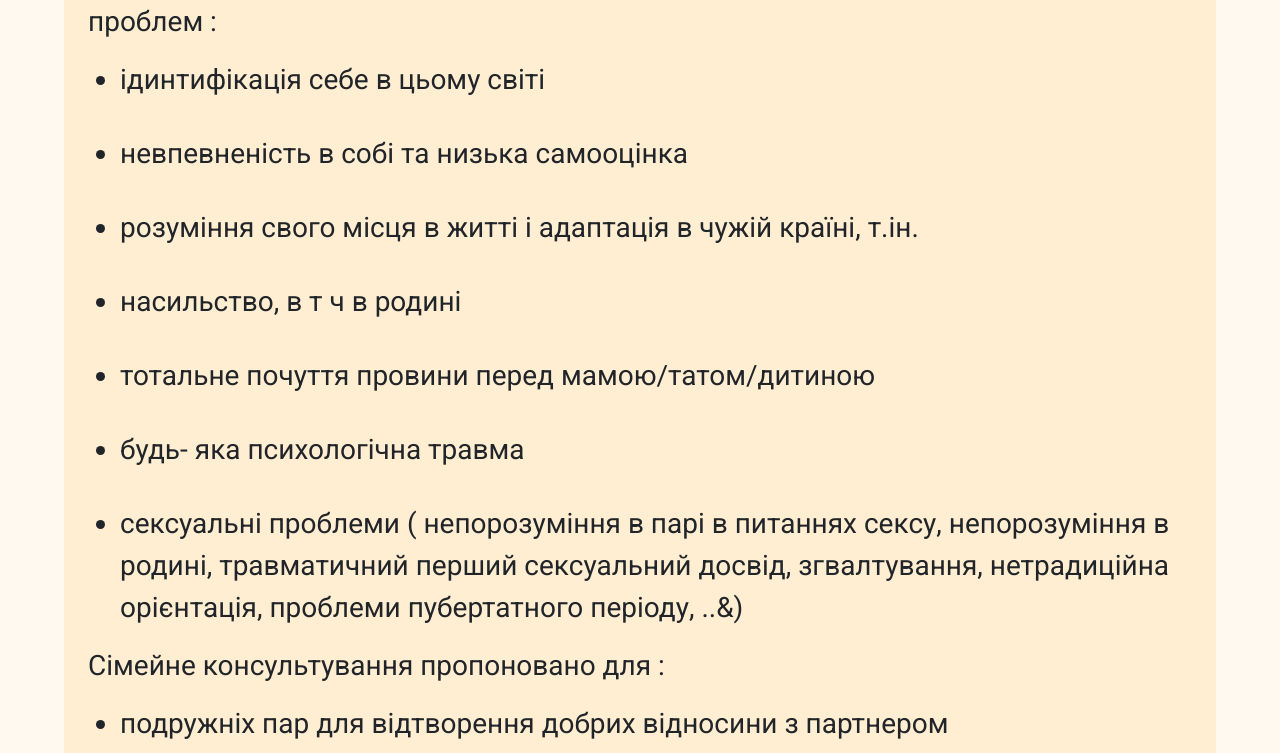
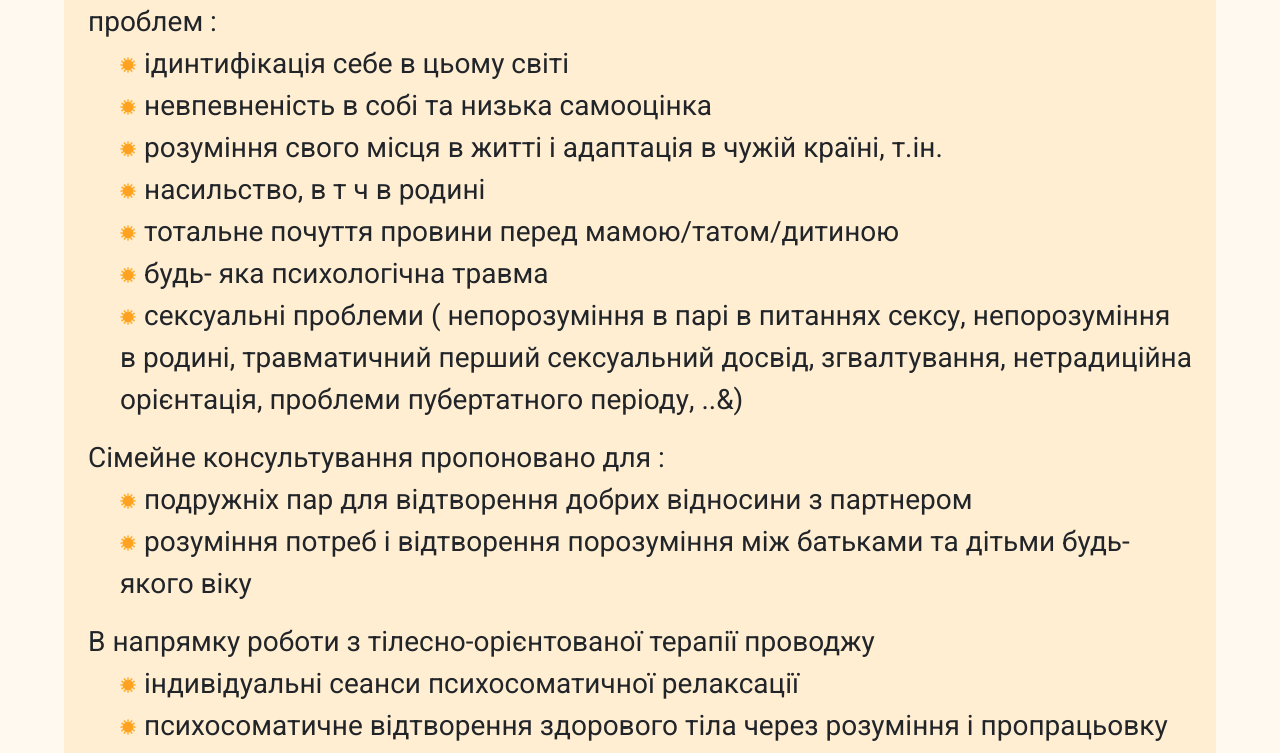
Before and after one commit to Karavang/shetagri, a React (Vite) app: page / in a window 1280 px wide. Shown: the part 1300-2053 px from the top of the page. Built offline with nearby package versions, Linux system fonts and the light colour scheme.

Commit message:
with topo

```diff
--- a/src/components/AboutMe.jsx
+++ b/src/components/AboutMe.jsx
@@ -38,7 +38,7 @@ export default function AboutMe() {
           станами при панічних атаках та депресіях. <br />
           <br /> Індивідуальна психологічна терапія направлена на розв`язання
           наступних проблем :
-          <ul className="list-methods">
+          <ul className="list-before">
             <li>ідинтифікація себе в цьому світі</li>
             <li>невпевненість в собі та низька самооцінка</li>
             <li>
@@ -55,7 +55,7 @@ export default function AboutMe() {
             </li>
           </ul>
           Сімейне консультування пропоновано для :
-          <ul className="list-methods">
+          <ul className="list-before">
             <li>подружніх пар для відтворення добрих відносини з партнером</li>
             <li>
               розуміння потреб і відтворення порозуміння між батьками та дітьми
@@ -63,7 +63,7 @@ export default function AboutMe() {
             </li>
           </ul>
           В напрямку роботи з тілесно-орієнтованої терапії проводжу
-          <ul className="list-methods">
+          <ul className="list-before">
             <li>індивідуальні сеанси психосоматичної релаксації</li>
             <li>
               психосоматичне відтворення здорового тіла через розуміння і
--- a/src/components/Methods.jsx
+++ b/src/components/Methods.jsx
@@ -15,7 +15,7 @@ export default function Methods() {
         <h3 className="title-list-methods">
           У моїй роботі я використовую різні підходи, такі як:
         </h3>
-        <ul className="list-methods">
+        <ul>
           <li>
             <span className="fat">Схема-терапія</span> – новий напрямок
             психотерапії (оснований на КПТ підході), який дозволяє розв’язати
@@ -72,7 +72,7 @@ export default function Methods() {
             питання
           </h4>
         </ul>
-        <ul className="list-methods-mini">
+        <ul className="list-before">
           <li>усвідомлення і прийняття власної сексуальності</li>
           <li>розладів статтевих стосунків пари (дизгармонії і дисфункції)</li>
           <li>сексуальних дивіацій (збочень в загальному розумінні)</li>
--- a/src/index.css
+++ b/src/index.css
@@ -6,7 +6,7 @@ body {
 }
 
 li {
-  list-style-type: disc;
+  list-style-type: none;
 }
 
 h1,
@@ -92,7 +92,7 @@ a {
 .heroAboutMe {
   background-image: url("/src/images/heroAboutMe.jpeg");
 }
-.loadingGif{
+.loadingGif {
   width: 512px;
   height: 512px;
   position: absolute;
@@ -221,12 +221,20 @@ a {
 }
 
 .list-methods {
+  padding-left: 0;
   padding-top: 16px;
   display: flex;
   flex-direction: column;
   row-gap: 32px;
 }
-
+.list-before li::before {
+  content: "";
+  display: inline-block;
+  height: 16px;
+  width: 16px;
+  margin-right: 8px;
+  background-image: url("./images/sun.png");
+}
 .title-list-methods {
   font-weight: 600;
   margin: 32px 0 8px 0;
@@ -305,6 +313,7 @@ a {
 
   .header-list {
     flex-direction: column;
+    list-style-image: none;
   }
 
   .contacts-pos {
```
Also changed, not shown: src/images/sun.png (added).
